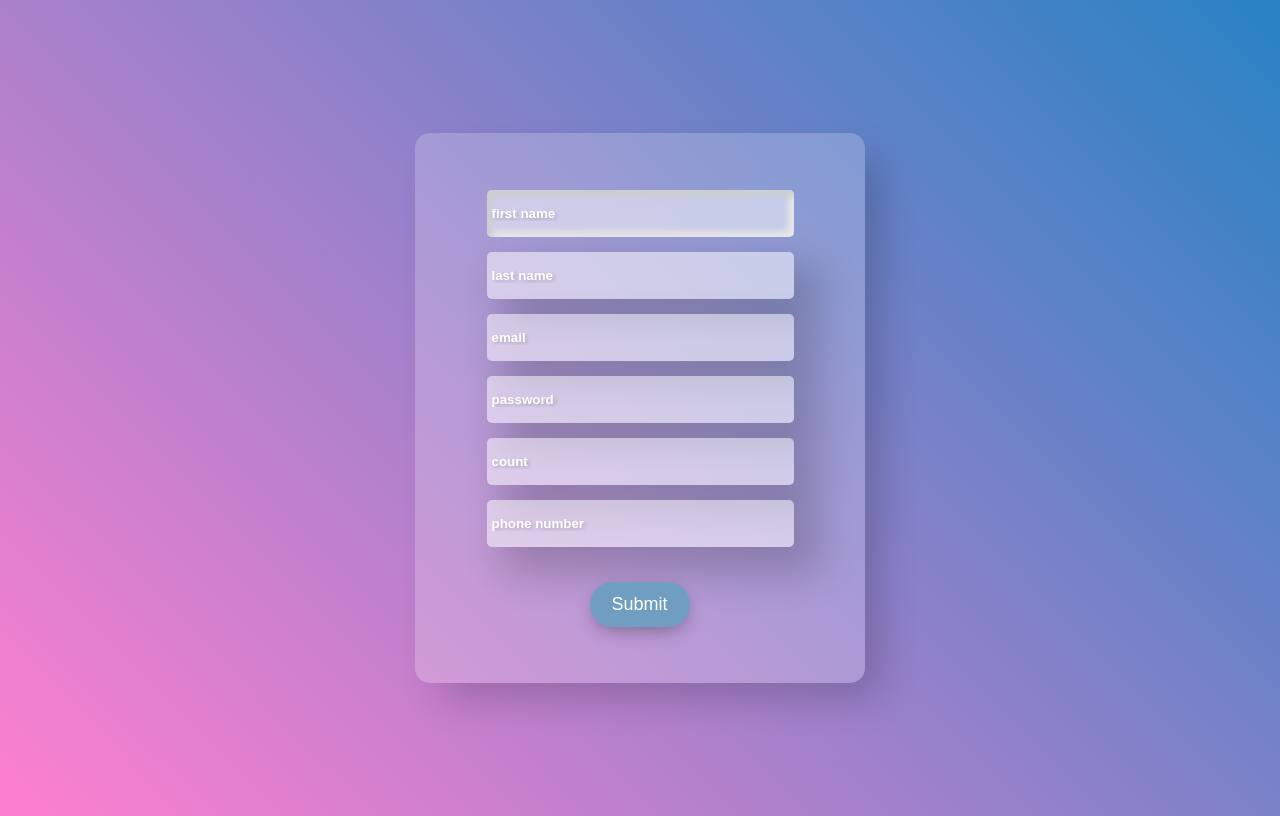
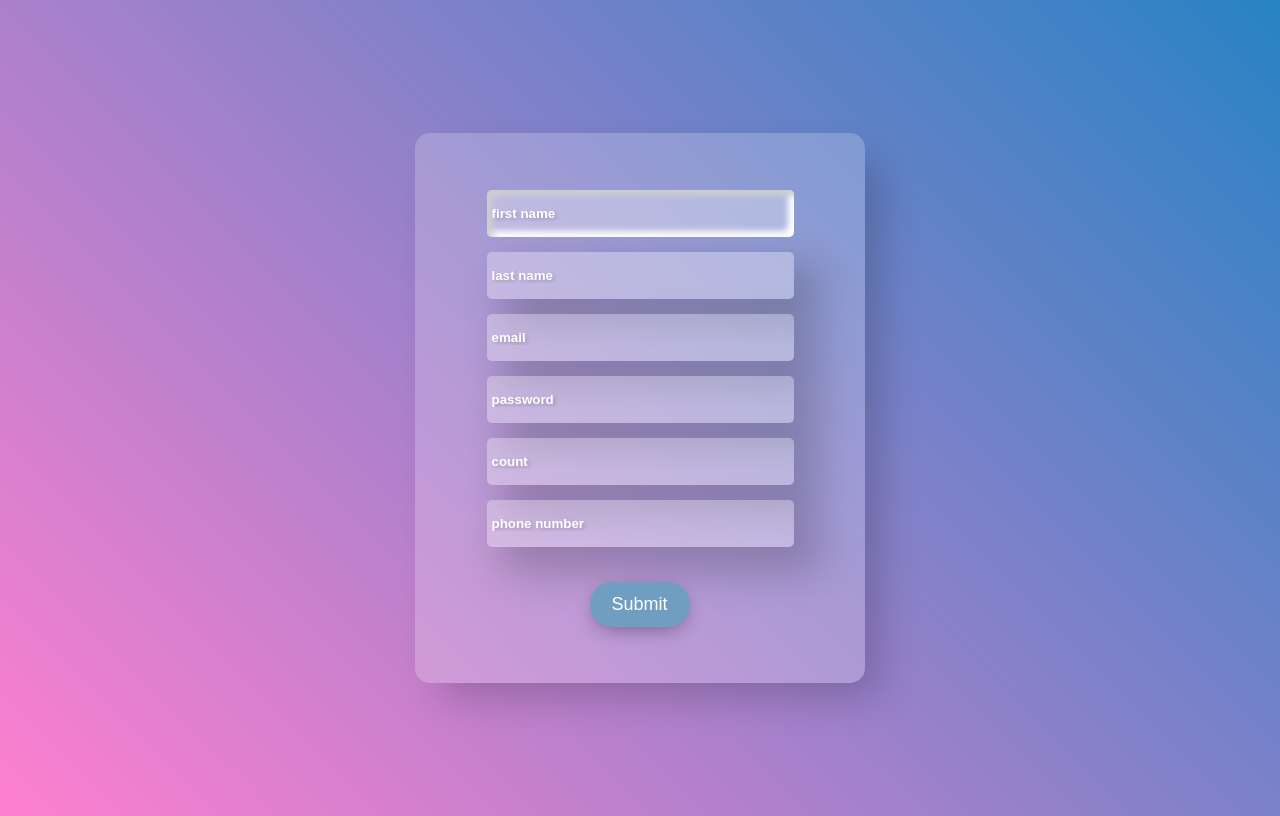
Before and after one commit to butterfly-sarah/formdesign, a plain HTML site: page index.html in a window 1280 px wide. Drawn offline with Linux system fonts and the light colour scheme.

Commit message:
first commit

```diff
--- a/task.css
+++ b/task.css
@@ -29,20 +29,21 @@ input{
     border-radius: 5px;
     border: 0px;
     box-shadow: 20px 20px 40px 6px rgba(0,0,0,0.2);
-    background-color: rgba(255,255, 255, 0.5);
+    background-color: rgba(255,255, 255, 0.3);
     padding-left: 5px;
 }
 ::placeholder{
+    opacity: 5;
     font-weight: bold;
     color: white;
     text-shadow: 2px 2px 4px rgba(0,0,0,0.2);
 }
 input:hover{
-    background-color: rgba(255,255, 255, 0.7);
+    background-color: rgba(255,255, 255, 0.6);
 }
 input:focus{
     outline: 0px;
-    box-shadow: inset 6px 6px 6px #cbced1, inset -6px -6px 6px rgb(231, 231, 231);
+    box-shadow: inset 6px 6px 6px #cbced1, inset -6px -6px 6px #ffffff;
 }
 input[type="submit"]{
     width: 100px;
```
